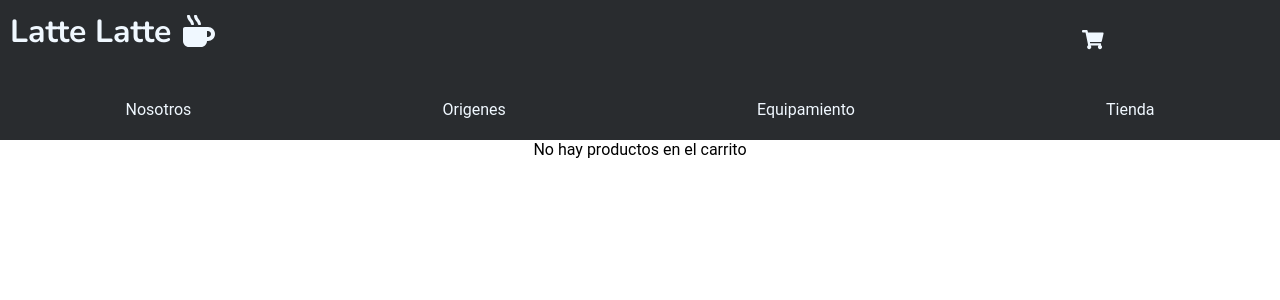
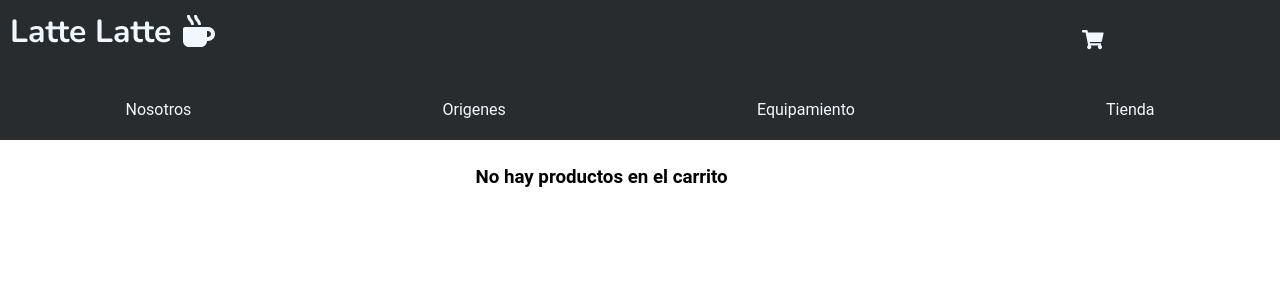
Before and after one commit to tomasVergara14/proyecto-coffe, a React (Create React App) app: page /cart in a window 1280 px wide. Shown: the top 300 px of the page. Built offline with nearby package versions, Linux system fonts and the light colour scheme; the HTML template or start-up script is replaced by a standard one.

Commit message:
cartProduct

```diff
--- a/src/components/Cart/Cart.jsx
+++ b/src/components/Cart/Cart.jsx
@@ -17,14 +17,12 @@ const Cart = () => {
     if(Cart.length !==0){
        return(
            <>
-                <div>Productos en el carrito</div>
+                <h3>Productos en el carrito</h3>
                 {Cart.map((element, index)=>{
                     const {id, name, price, img}=element
                     return(
                         <div className="CartItemConatiner" key={element.item[0].id}>
-                        <CartProduct  name={element.item[0].name} price={element.item[0].price} img={element.item[0].img} />
-                        <p>Tienes {element.quantity} de este producto </p>
-                        <p>Precio: {Precio(element.quantity, element.item[0].price)} $</p>
+                        <CartProduct  name={element.item[0].name} price={Precio(element.quantity, element.item[0].price)} img={element.item[0].img} CountItem={element.quantity} />
                         <button onClick={()=>removeItem(element.item[0].id)}>Remover</button>
                         </div>
                     )
@@ -33,7 +31,7 @@ const Cart = () => {
             </>
         )
     }else{
-        return(<div>No hay productos en el carrito</div>)
+        return(<h3>No hay productos en el carrito</h3>)
 
     }
 
--- a/src/components/Cart/CartProduct.css
+++ b/src/components/Cart/CartProduct.css
@@ -26,13 +26,12 @@
     flex-direction: column;
     justify-content: center;
     position: relative;
-    bottom: 40px;
+    bottom: 55px;
     color:rgb(230, 236, 241);
     background-color: rgba(0,0,0,0.5);
 }
 .RemoveButton{
     position: relative;
-    bottom: 35px;
 }
 
 @media (min-width: 600px){
--- a/src/components/Cart/CartProduct.jsx
+++ b/src/components/Cart/CartProduct.jsx
@@ -10,13 +10,14 @@ const CartProduct = (props) => {
         alert('hola')
     }
 
-    const {name, price, img}= props
+    const {name, price, img, CountItem}= props
     return (
             <div className="CartDetail">
                 <img className="CartImg" src={img} alt="" />
                 <div className="CartText">
                     <p>Nombre: {name} </p>
-                    <p>Precio: {price} </p>
+                    <p>Precio total: {price} </p>
+                    <p>Cantidad: {CountItem} </p>
 
                 </div>
 
```
